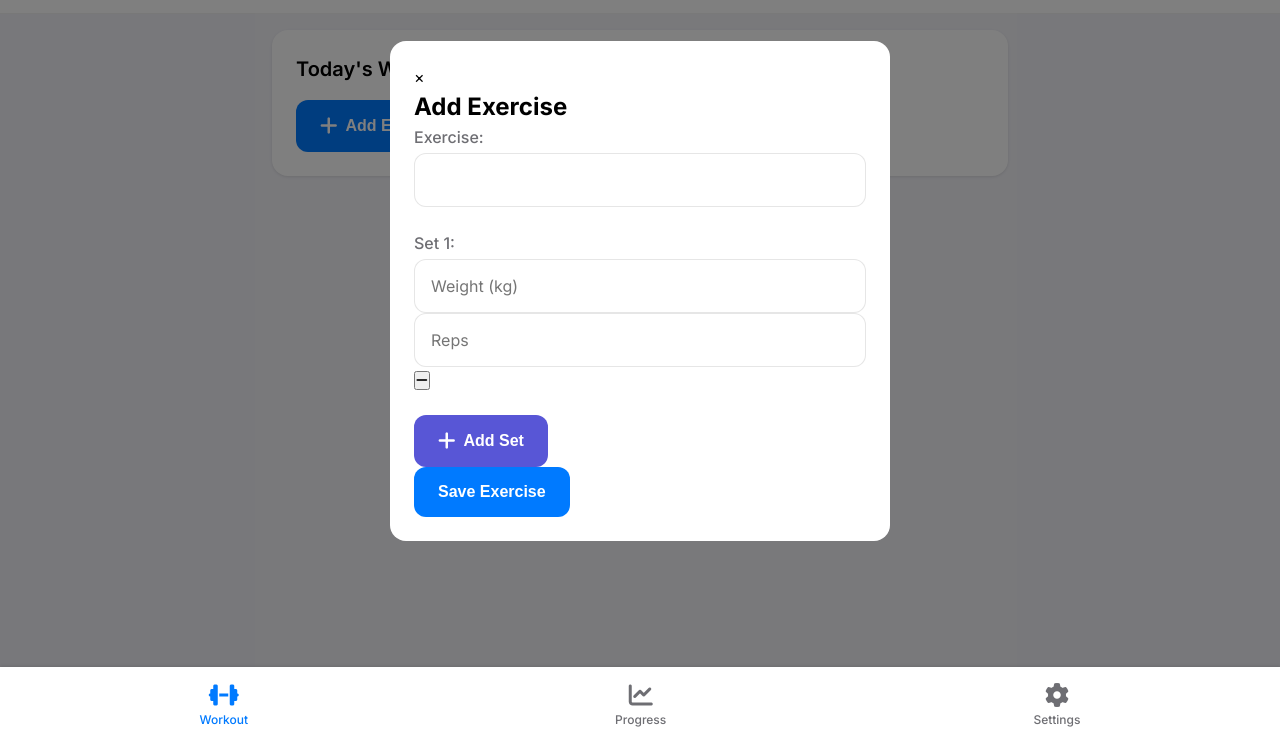
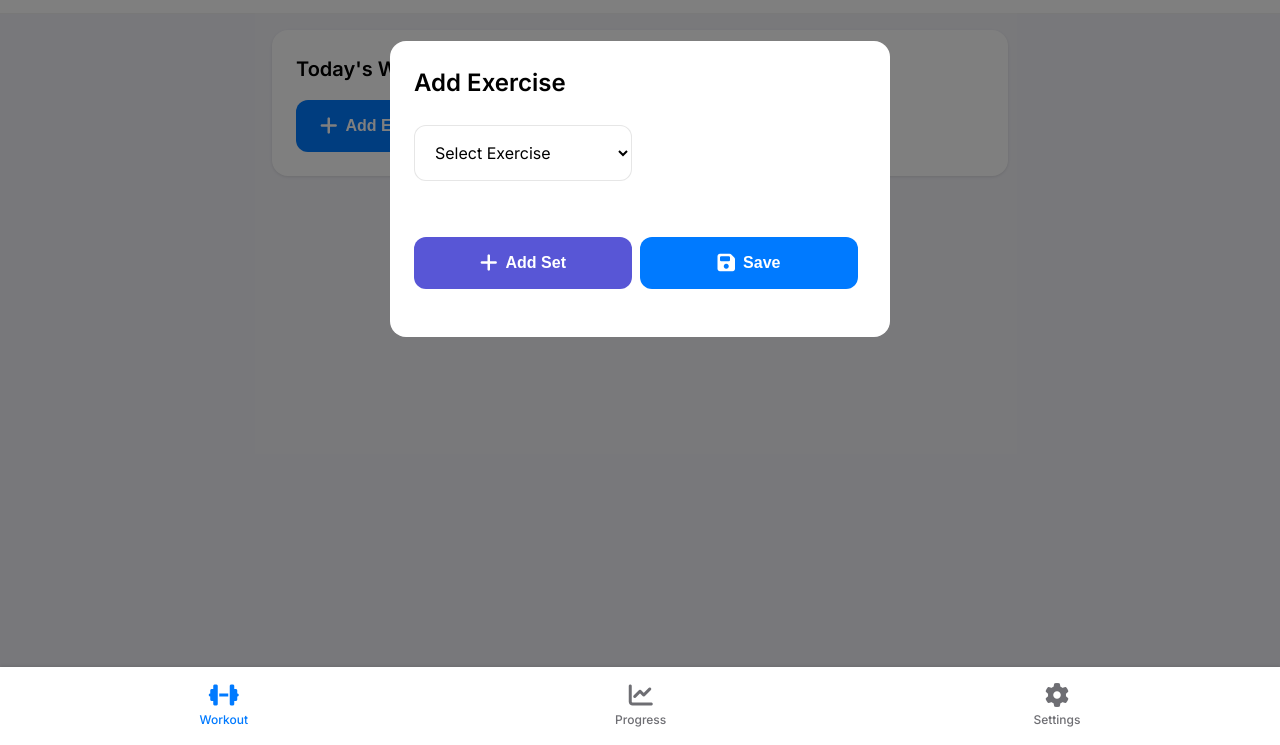
Before and after one commit to jpea2/fitness-app, a website: page index.html in a window 1280 px wide. Both pictures are taken after a click on the button "Add Exercise". Shown: the part 55-800 px from the top of the page. Drawn offline with Linux system fonts and the light colour scheme.

Commit message:
Updated caching on the server for dev mode. Updated UI further to make it a bit cleaner and added ability again to scroll in the exerciseForm

```diff
--- a/app.js
+++ b/app.js
@@ -34,7 +34,6 @@ function addSet() {
     const setDiv = document.createElement('div');
     setDiv.className = 'form-group';
     setDiv.innerHTML = `
-        <label>Set ${setNumber}:</label>
         <input type="number" placeholder="Weight (kg)" required>
         <input type="number" placeholder="Reps" required>
         <button type="button" onclick="removeSet(this)" class="remove-set-btn">
@@ -43,6 +42,9 @@ function addSet() {
     `;
 
     setsContainer.appendChild(setDiv);
+
+    // Scroll to the new set
+    setDiv.scrollIntoView({ behavior: 'smooth', block: 'end' });
 }
 
 function removeSet(button) {
@@ -55,7 +57,9 @@ function updateSetNumbers() {
     const sets = document.querySelectorAll('#sets .form-group');
     sets.forEach((set, index) => {
         const label = set.querySelector('label');
-        label.textContent = `Set ${index + 1}:`;
+        if (label) {
+            label.textContent = `Set ${index + 1}:`;
+        }
     });
 }
 
--- a/index.html
+++ b/index.html
@@ -48,29 +48,27 @@
 
     <!-- Modal for adding exercises -->
     <div id="modal" class="modal">
-        <div class="modal-content fade-in">
-            <span class="close" onclick="hideModal()">&times;</span>
-            <h2 id="exerciseName">Add Exercise</h2>
+        <div class="modal-content">
+            <h2 class="modal-title">Add Exercise</h2>
             <form id="exerciseForm">
                 <div class="form-group">
-                    <label for="exercise">Exercise:</label>
-                    <input type="text" id="exercise" required>
+                    <select id="exercise" required>
+                        <option value="">Select Exercise</option>
+                        <option value="Squats">Squats</option>
+                        <option value="Bench Press">Bench Press</option>
+                        <option value="Deadlift">Deadlift</option>
+                    </select>
                 </div>
                 <div id="sets">
-                    <div class="form-group">
-                        <label>Set 1:</label>
-                        <input type="number" placeholder="Weight (kg)" required>
-                        <input type="number" placeholder="Reps" required>
-                        <button type="button" onclick="removeSet(this)" class="remove-set-btn">
-                            <i class="fas fa-minus"></i>
-                        </button>
-                    </div>
+                    <!-- Sets will be added here -->
                 </div>
-                <button type="button" onclick="addSet()" class="button button-secondary">
-                    <i class="fas fa-plus"></i> Add Set
-                </button>
-                <div class="form-buttons">
-                    <button type="submit" class="button button-primary">Save Exercise</button>
+                <div class="form-group">
+                    <button type="button" onclick="addSet()" class="button button-secondary">
+                        <i class="fas fa-plus"></i> Add Set
+                    </button>
+                    <button type="submit" class="button button-primary">
+                        <i class="fas fa-save"></i> Save
+                    </button>
                 </div>
             </form>
         </div>
--- a/styles.css
+++ b/styles.css
@@ -368,6 +368,8 @@ input:checked + .slider:before {
     z-index: 1000;
     padding: var(--spacing-md);
     padding-bottom: calc(var(--spacing-md) + var(--safe-area-inset-bottom));
+    overflow-y: auto;
+    -webkit-overflow-scrolling: touch;
 }
 
 .modal-content {
@@ -377,6 +379,8 @@ input:checked + .slider:before {
     max-width: 500px;
     margin: 0 auto;
     margin-top: 10vh;
+    position: relative;
+    min-height: min-content;
 }
 
 .modal-title {
@@ -384,6 +388,67 @@ input:checked + .slider:before {
     font-weight: 600;
     margin-bottom: var(--spacing-lg);
     color: var(--text-primary);
+}
+
+/* Form specific styles */
+#exerciseForm {
+    display: flex;
+    flex-direction: column;
+    gap: var(--spacing-md);
+}
+
+#sets {
+    display: flex;
+    flex-direction: column;
+    gap: var(--spacing-md);
+    max-height: 60vh;
+    overflow-y: auto;
+    -webkit-overflow-scrolling: touch;
+    padding-right: var(--spacing-sm);
+}
+
+#sets::-webkit-scrollbar {
+    width: 6px;
+}
+
+#sets::-webkit-scrollbar-track {
+    background: rgba(0, 0, 0, 0.1);
+    border-radius: 3px;
+}
+
+#sets::-webkit-scrollbar-thumb {
+    background: var(--primary-color);
+    border-radius: 3px;
+}
+
+.form-group {
+    display: grid;
+    grid-template-columns: 1fr 1fr auto;
+    gap: var(--spacing-sm);
+    align-items: center;
+}
+
+.form-group input {
+    min-width: 0;
+}
+
+.remove-set-btn {
+    background-color: var(--danger-color);
+    color: white;
+    border: none;
+    border-radius: var(--border-radius-md);
+    width: 36px;
+    height: 36px;
+    padding: 0;
+    display: flex;
+    align-items: center;
+    justify-content: center;
+    cursor: pointer;
+    transition: all 0.2s ease;
+}
+
+.remove-set-btn:active {
+    transform: scale(0.95);
 }
 
 /* Utilities */
```
Also changed, not shown: server.js (+7 -1 lines), settings.html (+1 -1 lines).
